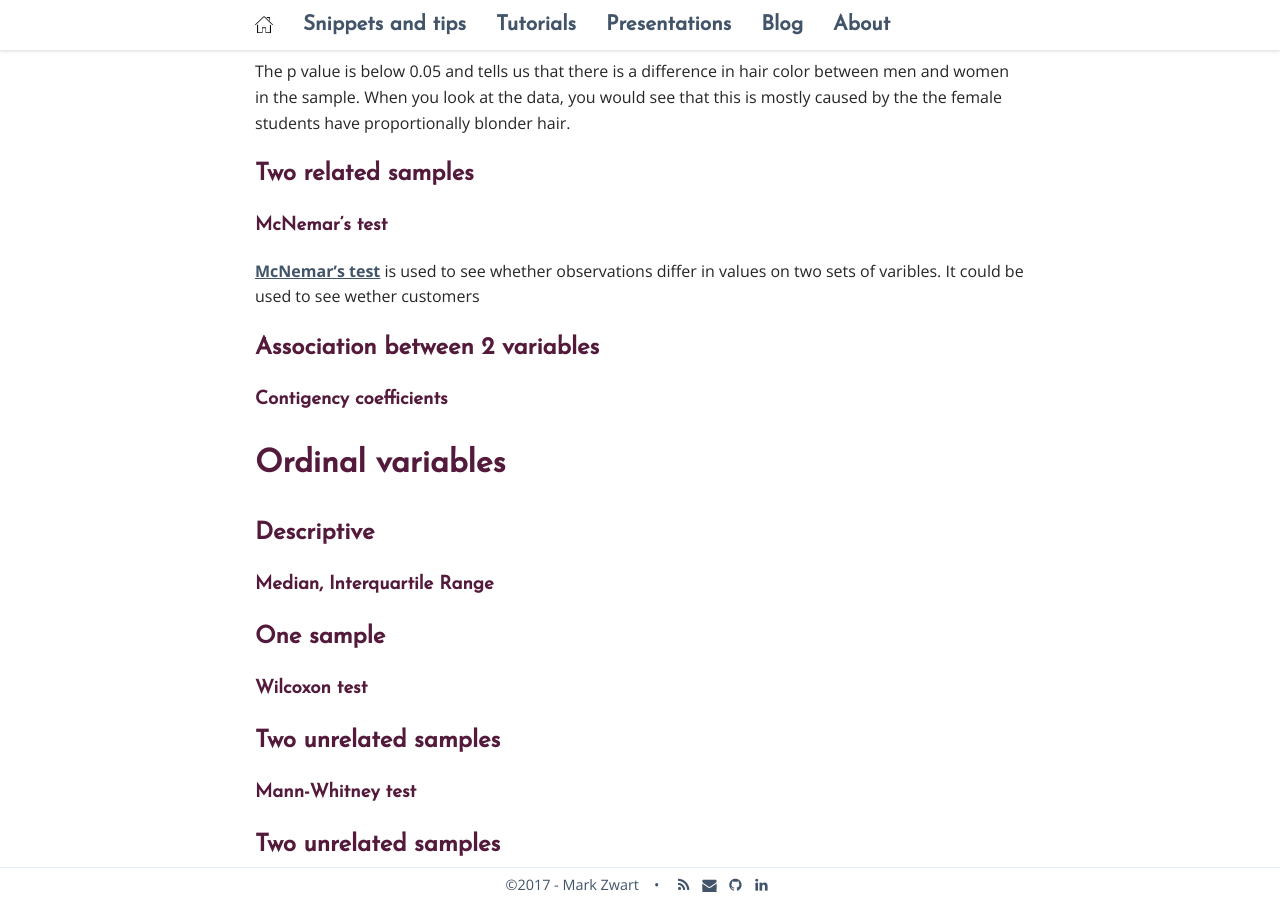
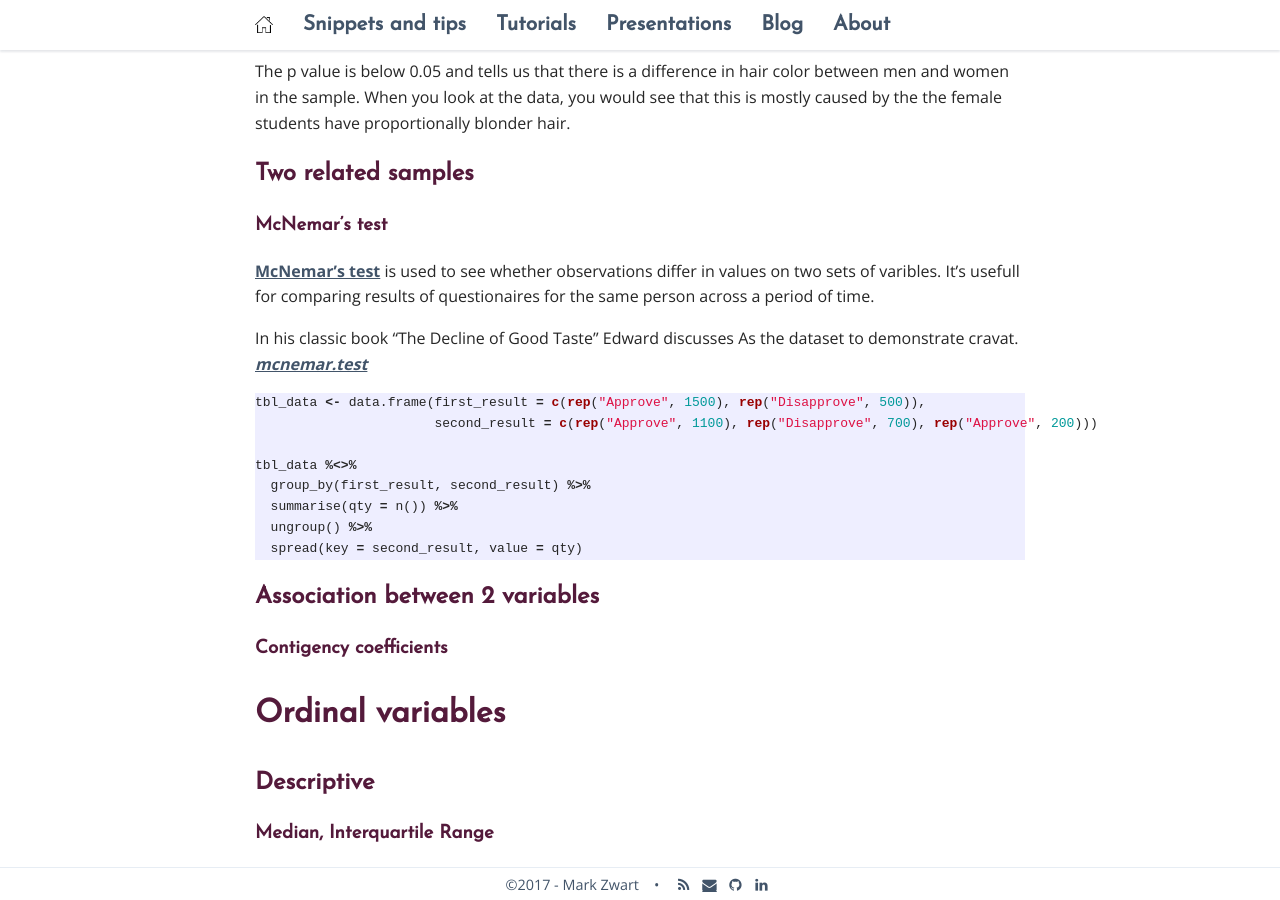
Before and after one commit to mark-me/mark-me.github.io, a Jekyll site: the page built from _pages/tutorials/statistical-tests/statistical-tests.md, in a window 1280 px wide and 900 px high, scrolled down 6015 px. Built offline with Jekyll 4.4.1, drawn with Linux system fonts in a browser that asks for light colours; nearby versions of some CDN libraries; comment, search, counter and statistics services are not loaded.

Commit message:
Update statistical-tests.md

````diff
--- a/_pages/tutorials/statistical-tests/statistical-tests.md
+++ b/_pages/tutorials/statistical-tests/statistical-tests.md
@@ -202,7 +202,19 @@ The p value is below 0.05 and tells us that there is a difference in hair color
 
 ### McNemar’s test
 
-**[McNemar's test](https://en.wikipedia.org/wiki/McNemar%27s_test)** is used to see whether observations differ in values on two sets of varibles. It could be used to see wether customers
+**[McNemar's test](https://en.wikipedia.org/wiki/McNemar%27s_test)** is used to see whether observations differ in values on two sets of varibles. It's usefull for comparing results of questionaires for the same person across a period of time.
+
+In his classic book "The Decline of Good Taste" Edward discusses As the dataset to demonstrate cravat. _[mcnemar.test](https://stat.ethz.ch/R-manual/R-devel/library/stats/html/mcnemar.test.html)_
+```r
+tbl_data <- data.frame(first_result = c(rep("Approve", 1500), rep("Disapprove", 500)),
+                       second_result = c(rep("Approve", 1100), rep("Disapprove", 700), rep("Approve", 200)))
+
+tbl_data %<>%
+  group_by(first_result, second_result) %>%
+  summarise(qty = n()) %>%
+  ungroup() %>%
+  spread(key = second_result, value = qty)
+```
 
 ## Association between 2 variables
 
````
